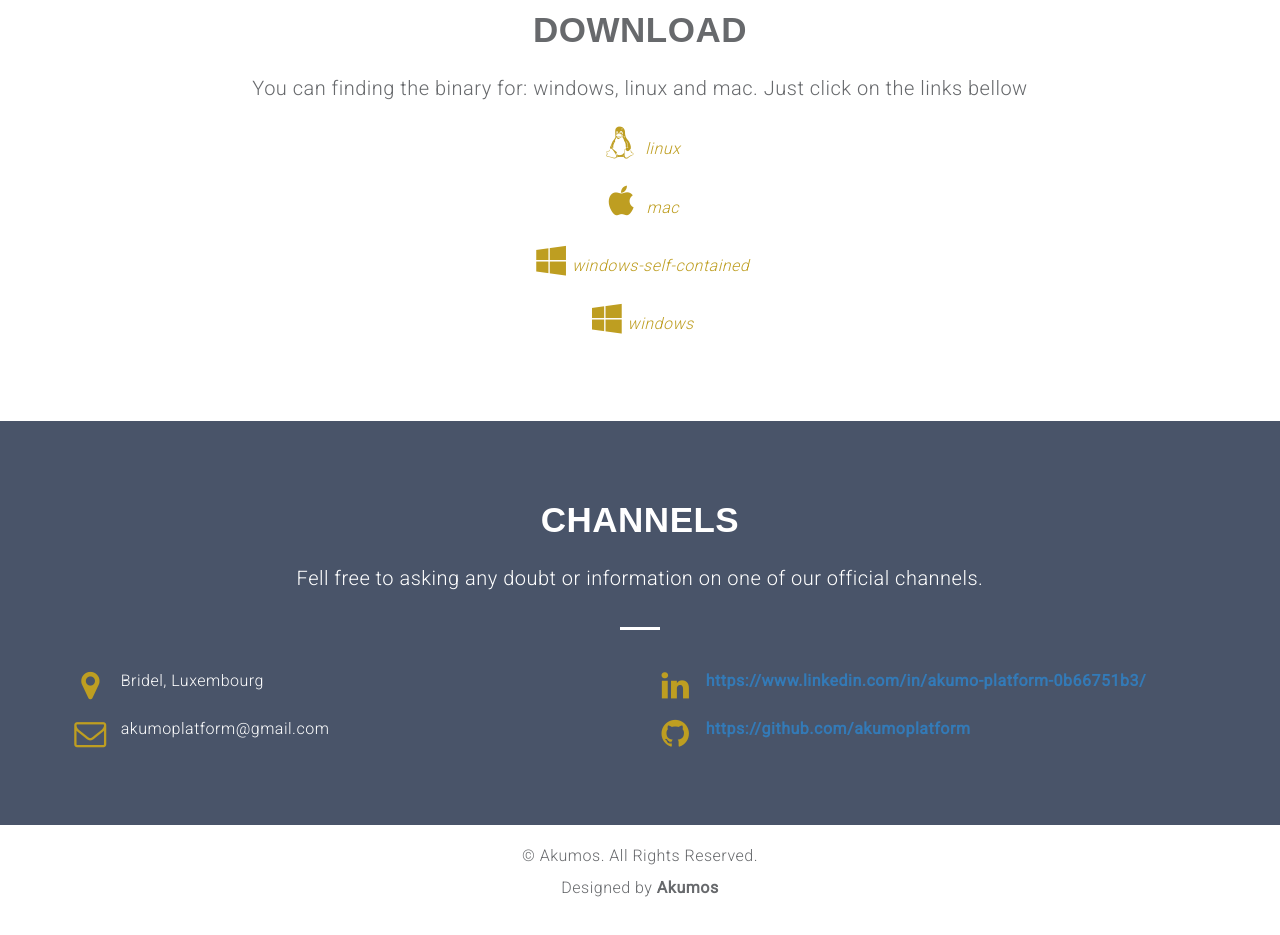
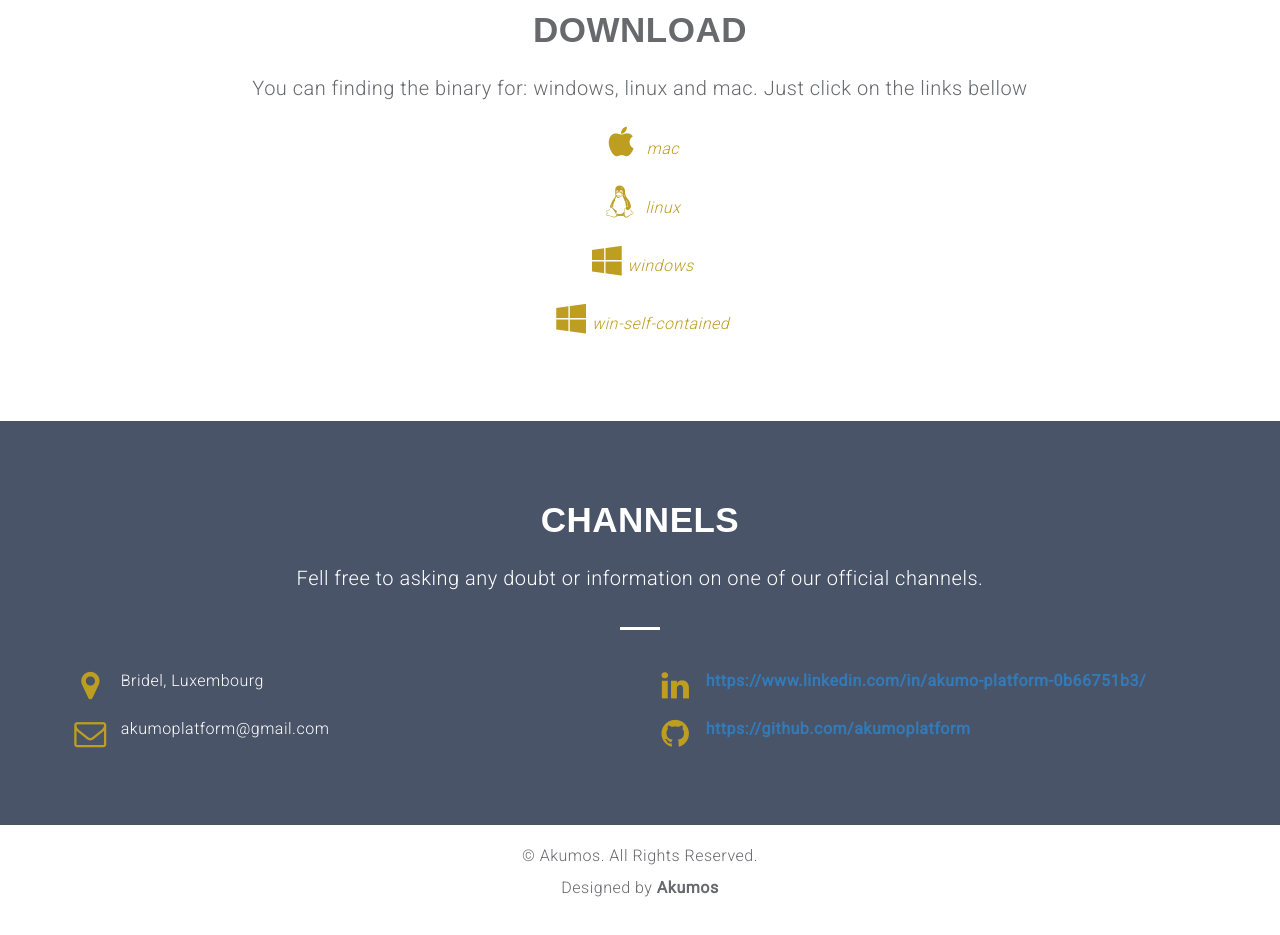
Before and after one commit to akumoplatform/akumoplatform.github.io, a plain HTML site: page index.html in a window 1280 px wide. Shown: the part 1140-2075 px from the top of the page. Drawn offline with Linux system fonts and the light colour scheme.

Commit message:
wind self contained

```diff
--- a/index.html
+++ b/index.html
@@ -138,13 +138,6 @@
             <p>
             <div class="loction-info gray">
               <p>
-                <a href="https://github.com/akumoplatform/akumo/raw/master/bin/linux/akumo-linux.tar.gz">
-                  <i class="fa fa-linux fa-fw pull-center fa-2x"></i>
-
-                  <i>linux</i>
-                </a>
-              </p>
-              <p>
                 <a href="https://github.com/akumoplatform/akumo/raw/master/bin/mac/akumo-mac.tar.gz">
                   <i class="fa fa-apple fa-fw pull-center fa-2x"></i>
 
@@ -152,16 +145,23 @@
                 </a>
               </p>
               <p>
-                <a href="https://github.com/akumoplatform/akumo/blob/master/bin/win/akumo-win-self.zip">
-                  <i class="fa fa-windows fa-fw pull-center fa-2x"></i><i>windows-self-contained</i>
+                <a href="https://github.com/akumoplatform/akumo/raw/master/bin/linux/akumo-linux.tar.gz">
+                  <i class="fa fa-linux fa-fw pull-center fa-2x"></i>
+
+                  <i>linux</i>
                 </a>
               </p>
+
               <p>
                 <a href="https://github.com/akumoplatform/akumo/raw/master/bin/win/akumo-win.zip">
                   <i class="fa fa-windows fa-fw pull-center fa-2x"></i><i>windows</i>
                 </a>
               </p>
-
+              <p>
+                <a href="https://github.com/akumoplatform/akumo/blob/master/bin/win/akumo-win-self.zip">
+                  <i class="fa fa-windows fa-fw pull-center fa-2x"></i><i>win-self-contained</i>
+                </a>
+              </p>
 
             </div>
             </p>
```
Also changed, not shown: 1 other file.
